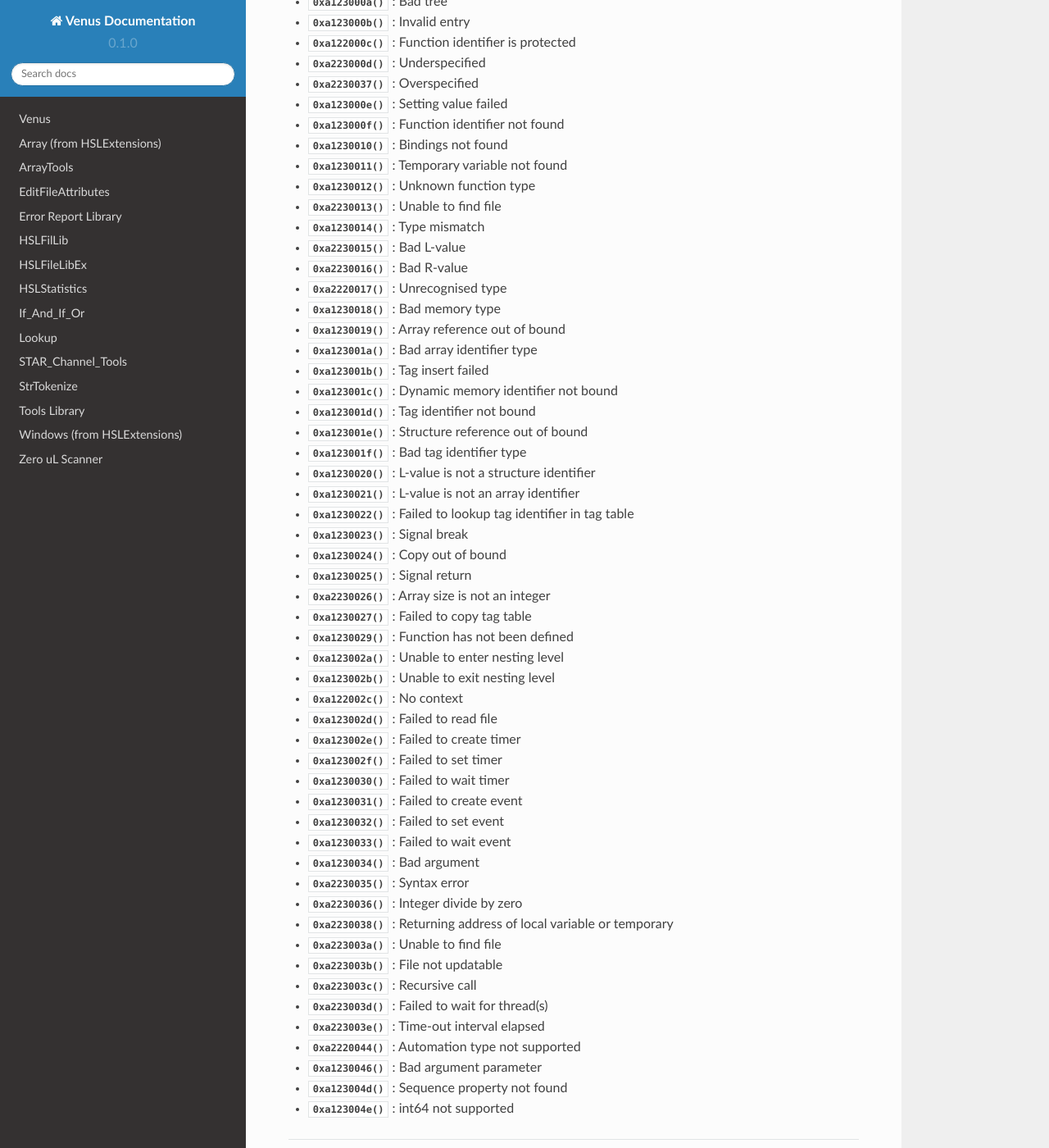
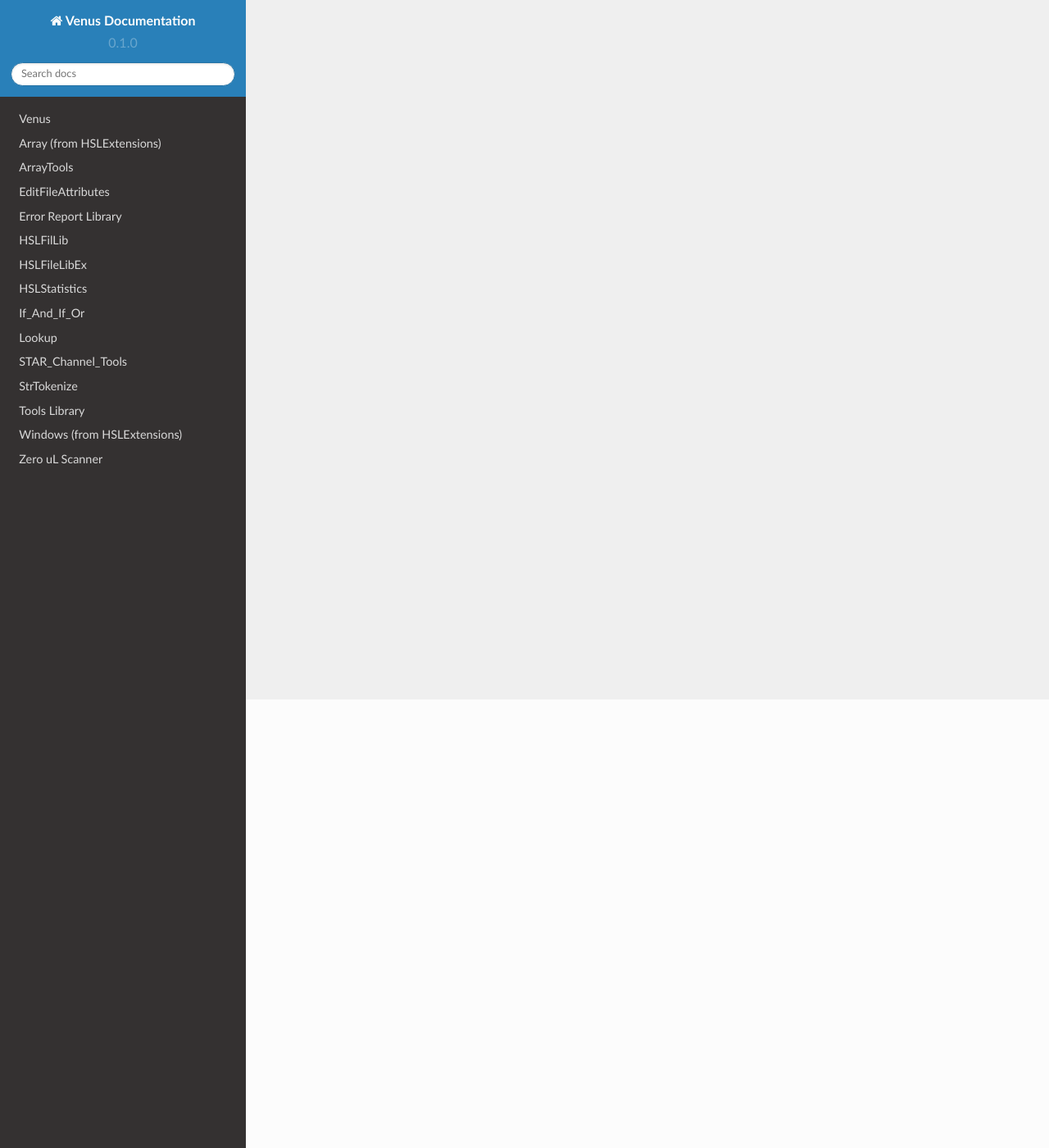
Before and after one commit to theonetruenerd/VenusLibraryDocumentation, a Sphinx documentation site: the page built from docs/source/ErrorCodes.rst, in a window 1280 px wide and 1400 px high, scrolled down 547 px. Shown: the whole window at 82% size. Built offline with Sphinx 7.4.7 and the Read the Docs theme 2.0.0, drawn with Linux system fonts in a browser that asks for light colours; some of the changed text lies outside the part shown.

Commit message:
Update ErrorCodes.rst

```diff
--- a/docs/source/ErrorCodes.rst
+++ b/docs/source/ErrorCodes.rst
@@ -2,71 +2,3 @@ Error Codes & Debugging
 ===========================
 
 I will try compile as many different error codes and their explanations here, as well as potential causes and solutions to deal with them as and when they pop up. If there are any you wish to add, please message me on my discord "theonetruenerd".
-
-Runtime Errors
---------------------
-
-- :py:func:`0xa0220001` : No memory
-- :py:func:`0xa1230002` : Inserting identifier failed
-- :py:func:`0xa1230003` : Identifier not found
-- :py:func:`0xa2230004` : L-value not a number
-- :py:func:`0xa2230005` : R-value not a number
-- :py:func:`0xa1230006` : Not an identifier
-- :py:func:`0xa1220007` : Unrecognized token
-- :py:func:`0xa2230008` : R-value not bound
-- :py:func:`0xa2230009` : Bad number
-- :py:func:`0xa123000a` : Bad tree
-- :py:func:`0xa123000b` : Invalid entry
-- :py:func:`0xa122000c` : Function identifier is protected
-- :py:func:`0xa223000d` : Underspecified
-- :py:func:`0xa2230037` : Overspecified
-- :py:func:`0xa123000e` : Setting value failed
-- :py:func:`0xa123000f` : Function identifier not found
-- :py:func:`0xa1230010` : Bindings not found
-- :py:func:`0xa1230011` : Temporary variable not found
-- :py:func:`0xa1230012` : Unknown function type
-- :py:func:`0xa2230013` : Unable to find file
-- :py:func:`0xa1230014` : Type mismatch
-- :py:func:`0xa2230015` : Bad L-value
-- :py:func:`0xa2230016` : Bad R-value
-- :py:func:`0xa2220017` : Unrecognised type
-- :py:func:`0xa1230018` : Bad memory type
-- :py:func:`0xa1230019` : Array reference out of bound
-- :py:func:`0xa123001a` : Bad array identifier type
-- :py:func:`0xa123001b` : Tag insert failed
-- :py:func:`0xa123001c` : Dynamic memory identifier not bound
-- :py:func:`0xa123001d` : Tag identifier not bound
-- :py:func:`0xa123001e` : Structure reference out of bound
-- :py:func:`0xa123001f` : Bad tag identifier type
-- :py:func:`0xa1230020` : L-value is not a structure identifier
-- :py:func:`0xa1230021` : L-value is not an array identifier
-- :py:func:`0xa1230022` : Failed to lookup tag identifier in tag table
-- :py:func:`0xa1230023` : Signal break
-- :py:func:`0xa1230024` : Copy out of bound
-- :py:func:`0xa1230025` : Signal return
-- :py:func:`0xa2230026` : Array size is not an integer
-- :py:func:`0xa1230027` : Failed to copy tag table
-- :py:func:`0xa1230029` : Function has not been defined
-- :py:func:`0xa123002a` : Unable to enter nesting level
-- :py:func:`0xa123002b` : Unable to exit nesting level
-- :py:func:`0xa122002c` : No context
-- :py:func:`0xa123002d` : Failed to read file
-- :py:func:`0xa123002e` : Failed to create timer
-- :py:func:`0xa123002f` : Failed to set timer
-- :py:func:`0xa1230030` : Failed to wait timer
-- :py:func:`0xa1230031` : Failed to create event
-- :py:func:`0xa1230032` : Failed to set event
-- :py:func:`0xa1230033` : Failed to wait event
-- :py:func:`0xa1230034` : Bad argument
-- :py:func:`0xa2230035` : Syntax error
-- :py:func:`0xa2230036` : Integer divide by zero
-- :py:func:`0xa2230038` : Returning address of local variable or temporary
-- :py:func:`0xa223003a` : Unable to find file
-- :py:func:`0xa223003b` : File not updatable
-- :py:func:`0xa223003c` : Recursive call
-- :py:func:`0xa223003d` : Failed to wait for thread(s)
-- :py:func:`0xa223003e` : Time-out interval elapsed
-- :py:func:`0xa2220044` : Automation type not supported
-- :py:func:`0xa1230046` : Bad argument parameter
-- :py:func:`0xa123004d` : Sequence property not found
-- :py:func:`0xa123004e` : int64 not supported
```
